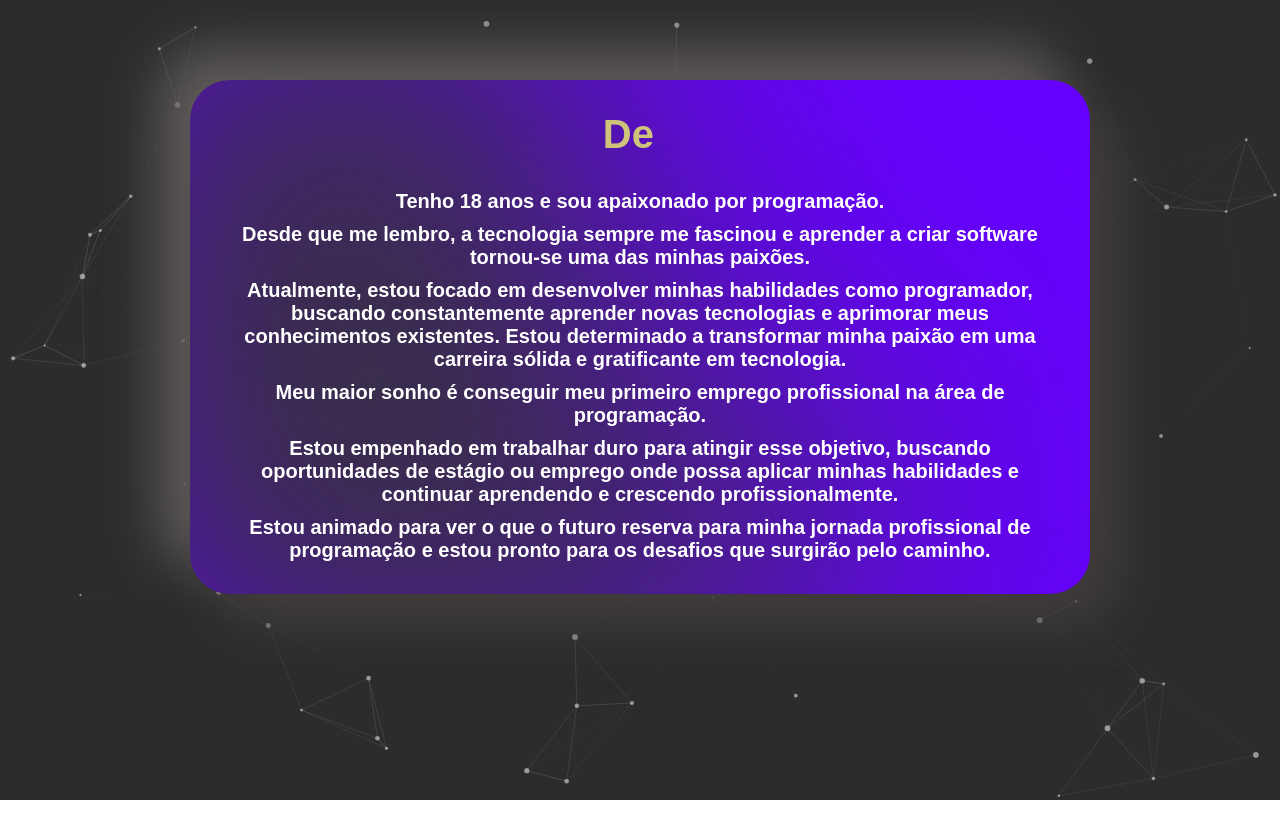
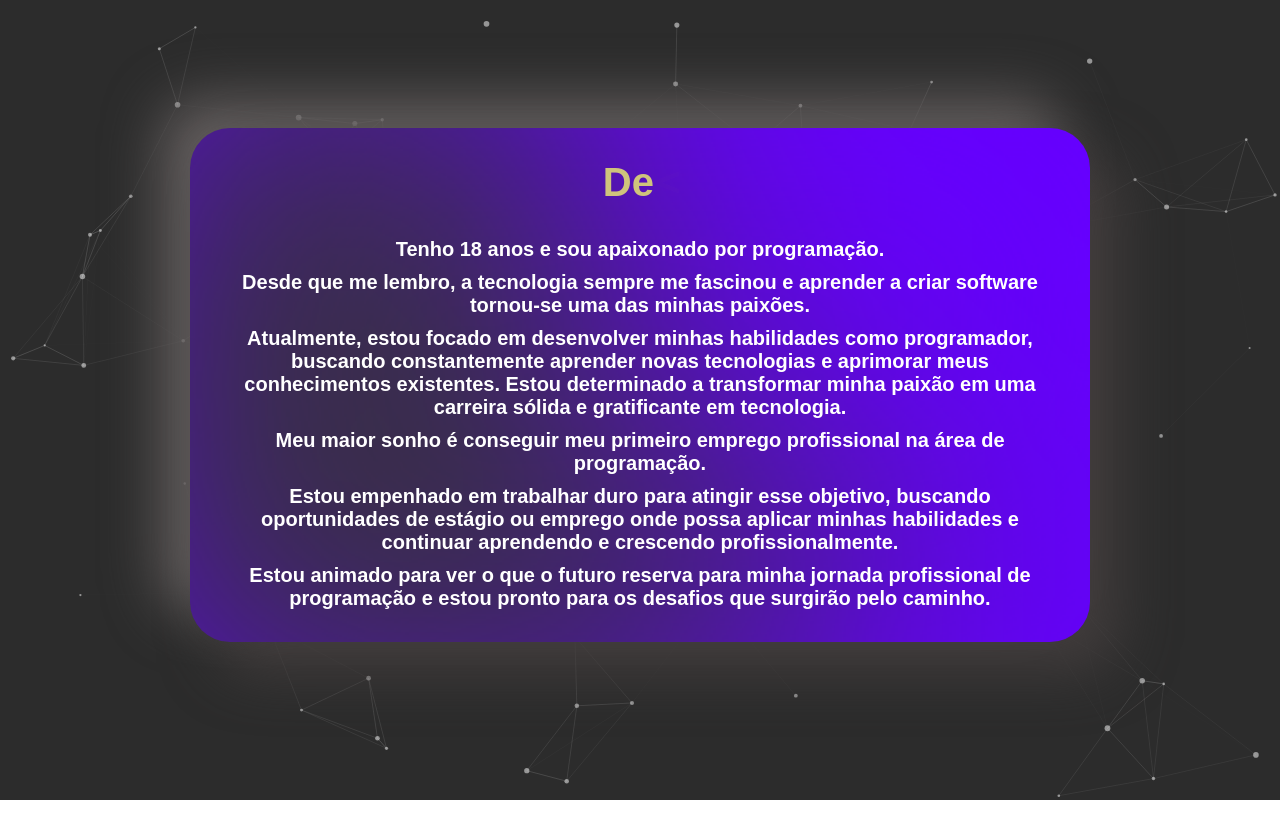
Before and after one commit to gabrielteza/port-teza, a React (Create React App) app: page /sobre-mim in a window 1280 px wide. Shown: the top 838 px of the page. Built offline with nearby package versions, Linux system fonts and the light colour scheme.

Commit message:
Navbar and page margin adjustments:
1. Navbar: changed margin-left value in navbar-container to 24rem and added margin-left value in navbar-toggle to -5rem when navbar is expanded

```diff
--- a/src/components/navbar/nav.css
+++ b/src/components/navbar/nav.css
@@ -7,6 +7,7 @@
   top: 0;
   cursor: pointer;
   z-index: 999;
+
 }
 
 .navbar-container {
@@ -15,7 +16,7 @@
   justify-content: center;
   max-width: 1200px;
   height: 50px;
-  margin-left: -5rem;
+  margin-left: 24rem;
 }
 
 .navbar-toggle {
@@ -62,6 +63,7 @@
 
   .navbar-container {
     flex-direction: column;
+    margin-left: -5rem;
   }
 
   .navbar-toggle {
--- a/src/pages/about/about.css
+++ b/src/pages/about/about.css
@@ -1,5 +1,5 @@
 .container-about {
-  margin-top: 5rem; /* Reduzido para melhorar a aparência em telas menores */
+  margin-top: 8rem; /* Reduzido para melhorar a aparência em telas menores */
 }
 
 .about-text {
--- a/src/pages/projetos/projetos.css
+++ b/src/pages/projetos/projetos.css
@@ -109,12 +109,12 @@
 @media screen and (max-width: 373px) {
   .container-btn {
     white-space: nowrap;
-    margin-left: -34px;
+    margin-left: -31px;
 
   }
 
   .btn-project{
-    margin-left: 6px;
+    margin-left: 5px;
   }
 
   .grid-item {
```
